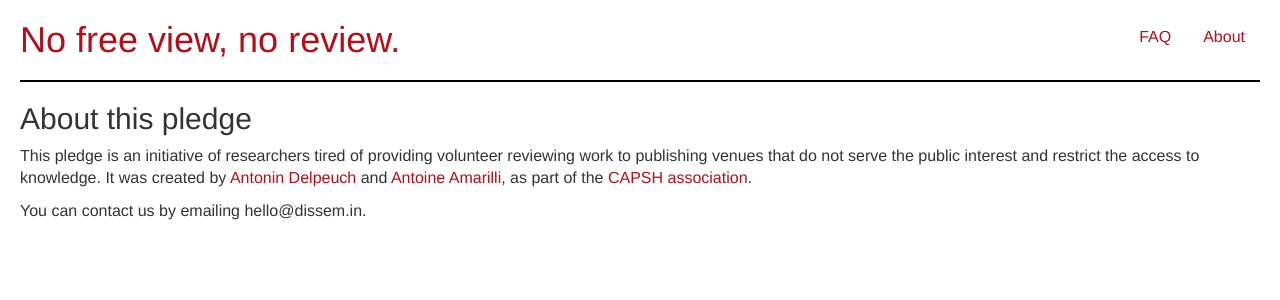
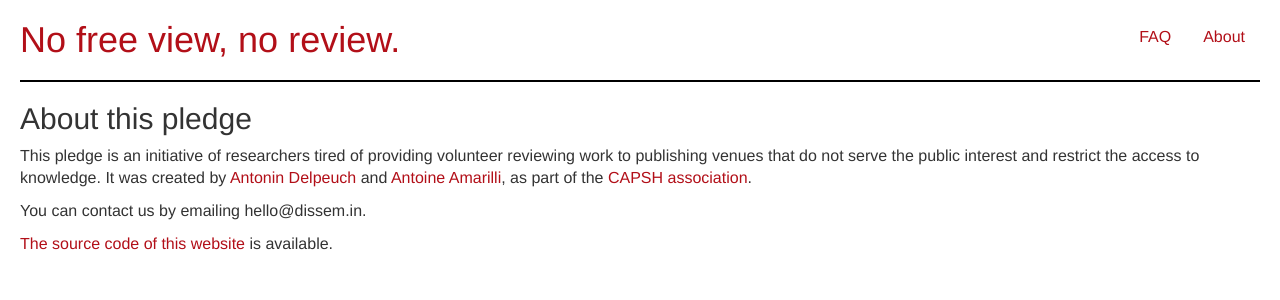
Before and after one commit to dissemin/no-free-view-no-review, a Django app: page /about in a window 1280 px wide. Shown: the top 300 px of the page. Run offline with Django 3.2, Linux system fonts and the light colour scheme; some libraries are stand-ins or nearby versions.

Commit message:
Add link to source code

```diff
--- a/signatories/templates/about.html
+++ b/signatories/templates/about.html
@@ -11,4 +11,6 @@ and <a href="https://a3nm.net/">Antoine Amarilli</a>, as part of the
 
 <p>You can contact us by emailing hello<span
   style="display:none;">&lt;REMOVETHIS&gt;</span>@dissem.in.</p>
+
+<p><a href="https://github.com/dissemin/no-free-view-no-review">The source code of this website</a> is available.</p>
 {% endblock %}
```
